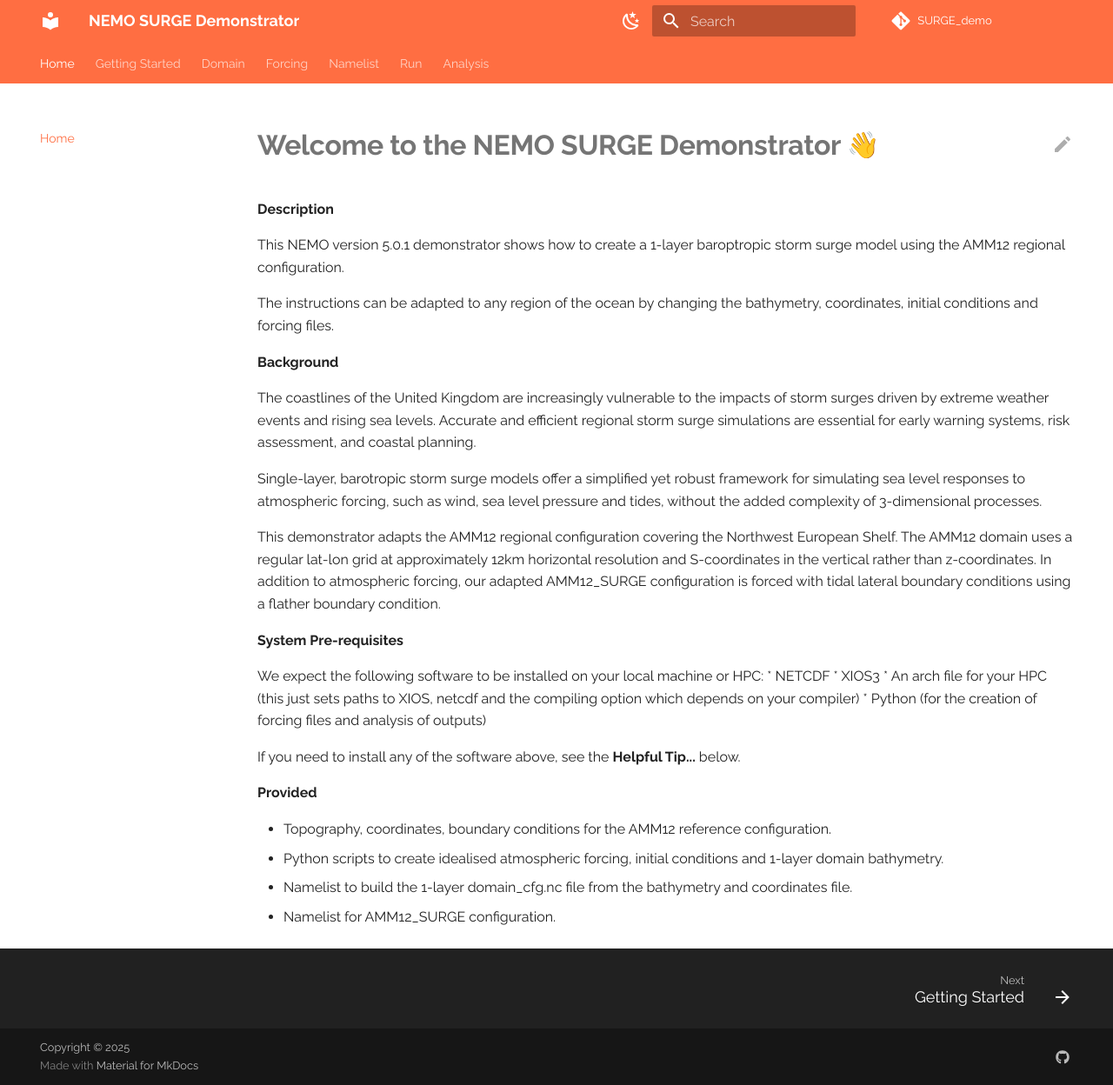
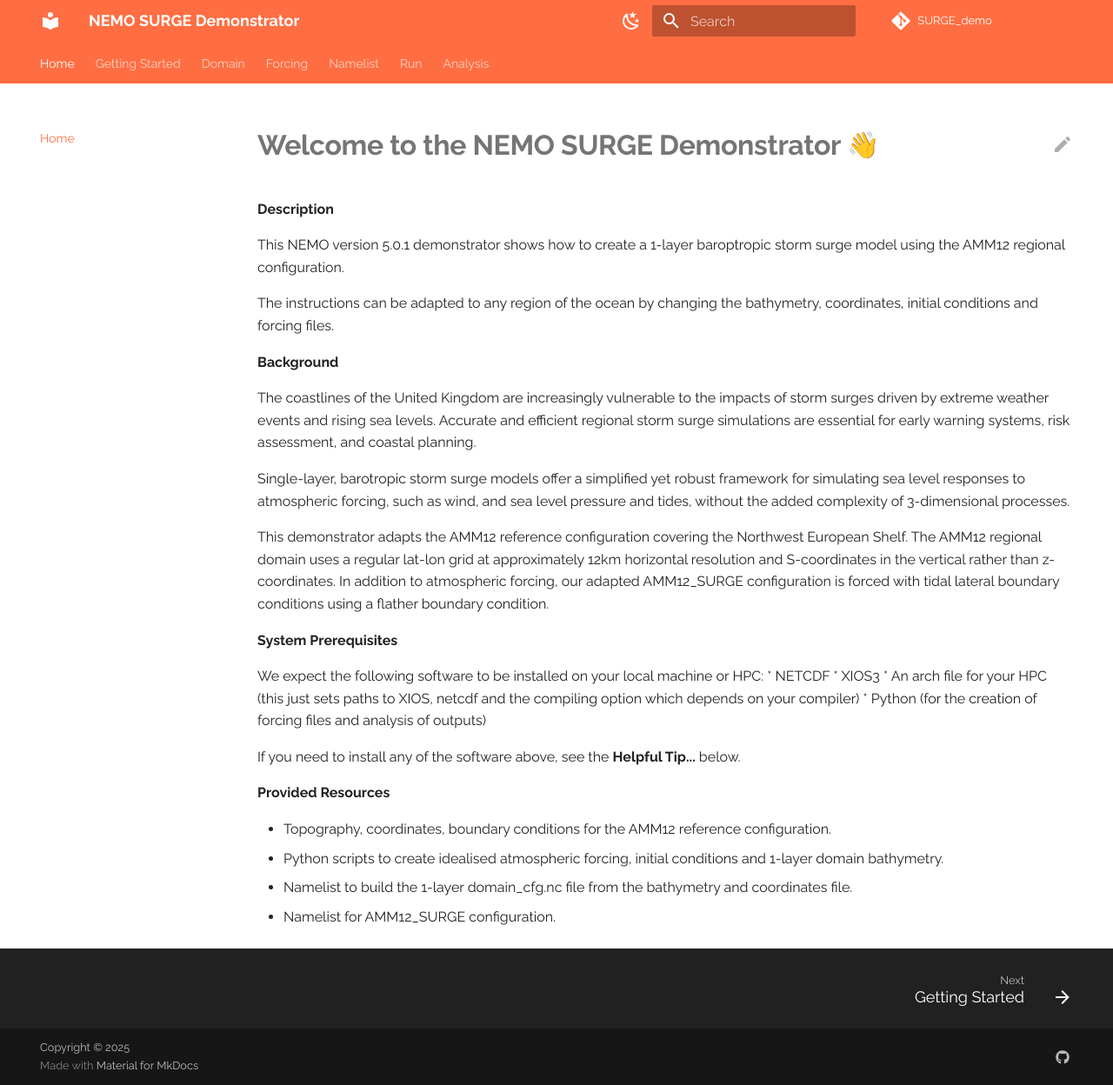
Before and after one commit to NOC-MSM/SURGE_demo, an MkDocs documentation site: the page built from docs/docs/index.md, in a window 1280 px wide and 1248 px high. Shown: the whole window at 87% size. Built offline with MkDocs 1.6.1 and Material for MkDocs 9.7.7, drawn with Linux system fonts in a browser that asks for light colours; emoji names are drawn with the system emoji font; comment, search, counter and statistics services are not loaded.

```diff
--- a/docs/docs/index.md
+++ b/docs/docs/index.md
@@ -10,11 +10,11 @@
 
 The coastlines of the United Kingdom are increasingly vulnerable to the impacts of storm surges driven by extreme weather events and rising sea levels. Accurate and efficient regional storm surge simulations are essential for early warning systems, risk assessment, and coastal planning.
 
-Single-layer, barotropic storm surge models offer a simplified yet robust framework for simulating sea level responses to atmospheric forcing, such as wind, sea level pressure and tides, without the added complexity of 3-dimensional processes.
+Single-layer, barotropic storm surge models offer a simplified yet robust framework for simulating sea level responses to atmospheric forcing, such as wind, and sea level pressure and tides, without the added complexity of 3-dimensional processes.
 
-This demonstrator adapts the AMM12 regional configuration  covering the Northwest European Shelf. The AMM12 domain uses a regular lat-lon grid at approximately 12km horizontal resolution and S-coordinates in the vertical rather than z-coordinates. In addition to atmospheric forcing, our adapted AMM12_SURGE configuration is forced with tidal lateral boundary conditions using a flather boundary condition.
+This demonstrator adapts the AMM12 reference configuration covering the Northwest European Shelf. The AMM12 regional domain uses a regular lat-lon grid at approximately 12km horizontal resolution and S-coordinates in the vertical rather than z-coordinates. In addition to atmospheric forcing, our adapted AMM12_SURGE configuration is forced with tidal lateral boundary conditions using a flather boundary condition.
 
-**System Pre-requisites**
+**System Prerequisites**
 
 We expect the following software to be installed on your local machine or HPC:
 * NETCDF
@@ -25,7 +25,7 @@
 
 If you need to install any of the software above, see the **Helpful Tip...** below.
 
-**Provided**
+**Provided Resources**
 
 * Topography, coordinates, boundary conditions for the AMM12 reference configuration.
 * Python scripts to create idealised atmospheric forcing, initial conditions and 1-layer domain bathymetry.
```
Also changed, not shown: README.md.
